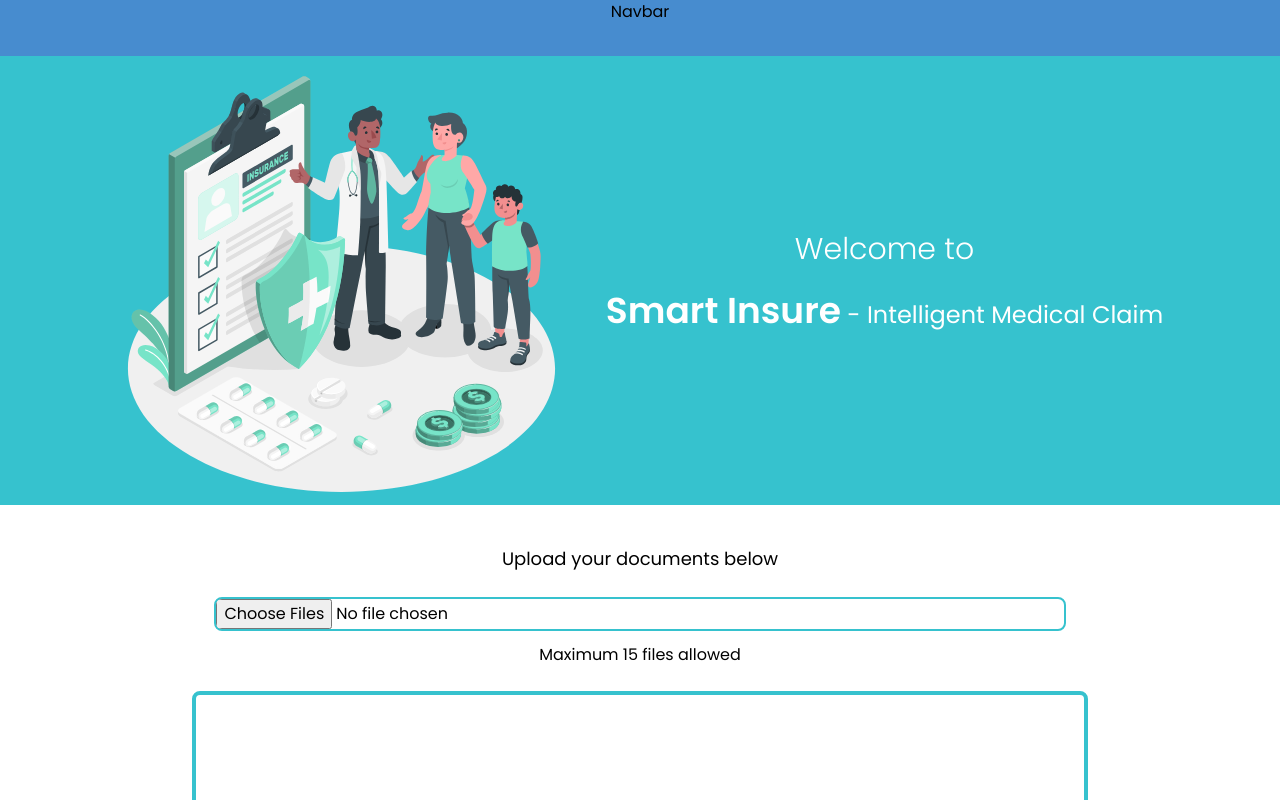
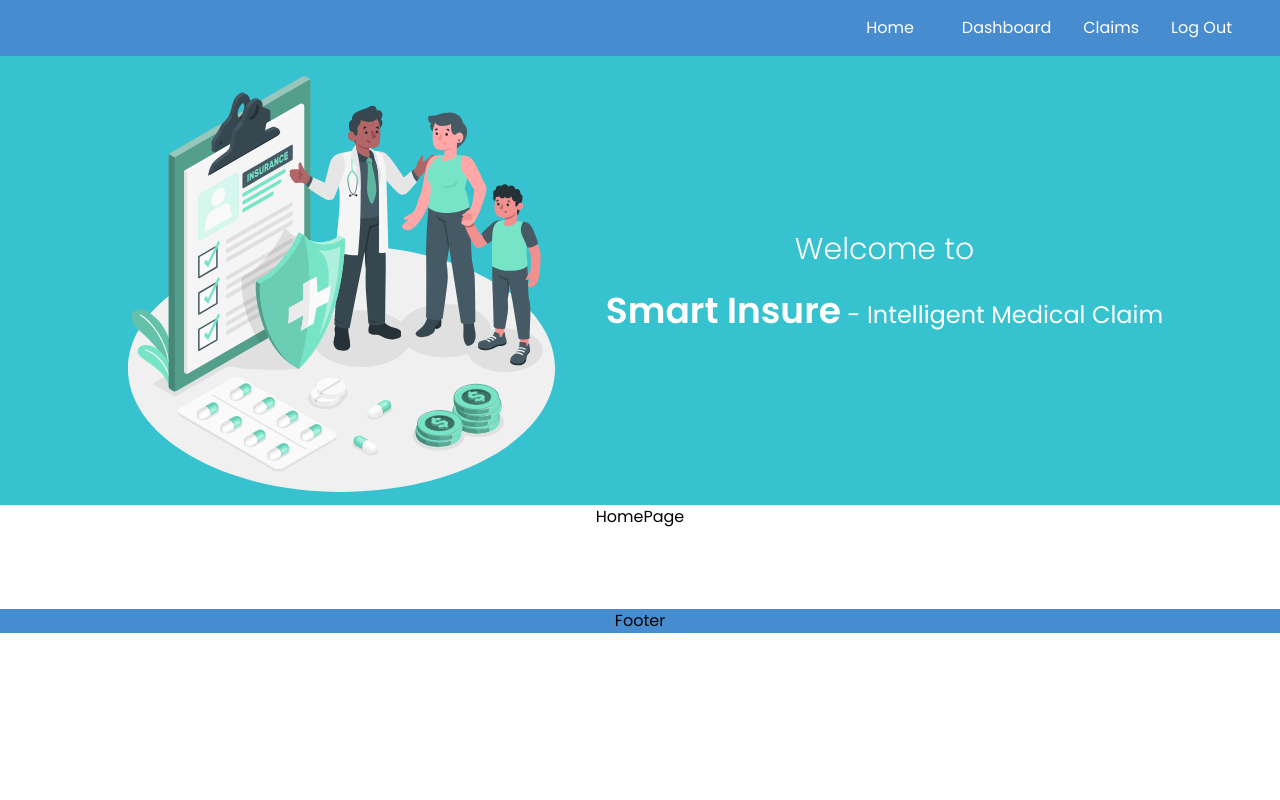
Before and after one commit to MDas08/smart-insure, a React (Create React App) app: page / in a window 1280 px wide. Shown: the top 800 px of the page. Built offline with nearby package versions, Linux system fonts and the light colour scheme.

Commit message:
added navbar

```diff
--- a/src/App.js
+++ b/src/App.js
@@ -4,6 +4,7 @@ import Hero from './components/Hero';
 import Navbar from './components/Navbar';
 import ClaimInit from './pages/claimInit';
 import DocUpload from './pages/docUpload';
+import HomePage from './pages/HomePage';
 import Login from  './pages/Login';
 import ReportPage from './pages/reportPage1';
 
@@ -12,8 +13,10 @@ function App() {
     <div className="App">
       <Navbar/>
       <Hero/>
+      <HomePage/>
+      {/* <Login/> */}
       {/* <ClaimInit/> */}
-      <DocUpload/>
+      {/* <DocUpload/> */}
       {/* <ReportPage/> */}
       <h2 className='mt-20 bg-color-blue'>Footer</h2>
     </div>
--- a/src/components/Navbar.jsx
+++ b/src/components/Navbar.jsx
@@ -2,7 +2,16 @@ import React from 'react'
 
 function Navbar() {
   return (
-    <div className='bg-color-blue h-14' >Navbar</div>
+    <div>
+    <div className='flex bg-color-blue h-14 justify-end' >
+      <ul className='flex flex-row justify-end text-white mr-8'>
+        <li><button className='py-4 px-8 bg-transparent hover:bg-color-dark '>Home</button></li>
+        <li><button className='p-4 bg-transparent hover:bg-color-dark '>Dashboard</button></li>
+        <li><button className='p-4 bg-transparent hover:bg-color-dark '>Claims</button></li>
+        <li><button className='p-4 bg-transparent hover:bg-color-dark '>Log Out</button></li>
+      </ul>
+    </div>
+    </div>
   )
 }
 
--- a/src/index.css
+++ b/src/index.css
@@ -15,9 +15,10 @@ code {
 }
 
 input{
-  width: 95%;
+  height: 150%;
   border-radius: 8px;
   border: 2px solid #36C2CE;
+  padding: 1%;
 }
 
 textarea{
--- /dev/null
+++ b/src/pages/HomePage.jsx
@@ -0,0 +1,9 @@
+import React from 'react'
+
+function HomePage() {
+  return (
+    <div>HomePage</div>
+  )
+}
+
+export default HomePage
--- a/src/pages/claimInit.jsx
+++ b/src/pages/claimInit.jsx
@@ -62,24 +62,24 @@ const ClaimInit = () => {
   return (
     <form onSubmit={submit}>
       <div className='flex justify-center items-center flex-col'>
-        <div id='title' className='text-2xl bg-color-turq rounded-2xl w-4/5 h-16 content-center my-6'>
+        <div id='title' className='text-2xl bg-color-turq rounded-2xl w-4/5 h-16 content-center mb-6 mt-20'>
           <h1 className='pl-6 text-left text-white'>Claim Initiation</h1>
         </div>
         <div className='flex md:flex-row flex-col w-4/5 justify-center items-center md:items-start space-y-4 md:space-y-0'>
-          <div className="flex flex-col w-11/12 space-y-4 md:mr-2">
+          <div className="flex flex-col w-11/12 space-y-4  md:mx-4 ">
             <label className='mr-auto'>Date of Admission</label>
             <input name="dateOfAdmission" type='date' onChange={handleParam}/>
             <label className='mr-auto'>Claim Description</label>
-            <textarea name="claimDescription" onChange={handleParam}/>
+            <textarea name="claimDescription" onChange={handleParam} className='h-60'/>
           </div>
-          <div className="flex flex-col w-11/12 space-y-4 md:mr-2">
+          <div className="flex flex-col w-11/12 space-y-4 md:mx-4">
             <label className='mr-auto'>Claim Amount</label>
             <input name="claimAmount" type='number' onChange={handleParam}/>
             <div className="relative">
               <button
                 id="dropdownDefaultButton"
                 data-dropdown-toggle="dropdown"
-                className="text-white bg-color-turq hover:bg-color-blue rounded-lg px-5 py-1.5 text-center inline-flex items-center w-11/12"
+                className="text-white bg-color-turq hover:bg-color-blue rounded-lg px-5 py-1.5 text-center inline-flex items-center md:mt-11 w-full"
                 type="button"
                 onClick={toggleDropdown}
               >
@@ -90,17 +90,17 @@ const ClaimInit = () => {
                   </svg></div>
               </button>
 
-              <div id="dropdown" className={`absolute ${isOpen ? 'block' : 'hidden'} bg-white divide-y divide-gray-100 rounded-lg shadow w-44 dark:bg-gray-700`}>
+              <div id="dropdown" className={`absolute ${isOpen ? 'block' : 'hidden'} bg-white divide-y divide-gray-100 rounded-lg shadow w-full dark:bg-gray-700`}>
                 <ul className="py-2 text-sm text-gray-700 dark:text-gray-200" aria-labelledby="dropdownDefaultButton">
                   <li>
-                    <a href="#" className="block px-4 py-2 hover:bg-gray-100 dark:hover:bg-gray-600 dark:hover:text-white">
+                    <button className="block px-4 py-2 hover:bg-gray-100 dark:hover:bg-gray-600 dark:hover:text-white w-full">
                       Cashless
-                    </a>
+                    </button>
                   </li>
                   <li>
-                    <a href="#" className="block px-4 py-2 hover:bg-gray-100 dark:hover:bg-gray-600 dark:hover:text-white">
+                    <button className="block px-4 py-2 hover:bg-gray-100 dark:hover:bg-gray-600 dark:hover:text-white w-full">
                       Reimbursement
-                    </a>
+                    </button>
                   </li>
                 </ul>
               </div>
@@ -108,11 +108,11 @@ const ClaimInit = () => {
           </div>
         </div>
 
-        <div id='title' className='text-2xl bg-color-turq rounded-2xl w-4/5 h-16 content-center my-6'>
+        <div id='title' className='text-2xl bg-color-turq rounded-2xl w-4/5 h-16 content-center mb-6 mt-20'>
           <h1 className='pl-6 text-left text-white'>Patient Details</h1>
         </div>
         <div className='flex md:flex-row flex-col w-4/5 justify-center items-center md:items-start space-y-4 md:space-y-0'>
-          <div className="flex flex-col w-11/12 space-y-4 md:mr-2">
+          <div className="flex flex-col w-11/12 space-y-4 md:mx-4">
             <label className='mr-auto'>Policy Number</label>
             <input name="policyNumber" type='number' onChange={handleParam}/>
             <label className='mr-auto'>Date of Birth</label>
@@ -120,7 +120,7 @@ const ClaimInit = () => {
             <label className='mr-auto'>Date of Intimation</label>
             <input name="dateOfIntimation" type='date' onChange={handleParam}/>
           </div>
-          <div className="flex flex-col w-11/12 space-y-4 md:mr-2">
+          <div className="flex flex-col w-11/12 space-y-4 md:mx-4">
             <label className='mr-auto'>Patient Name</label>
             <input name="patientName" type='text' onChange={handleParam}/>
             <label className='mr-auto'>Coverage Start Date</label>
@@ -129,22 +129,22 @@ const ClaimInit = () => {
           </div>
         </div>
 
-        <div id='title' className='text-2xl bg-color-turq rounded-2xl w-4/5 h-16 content-center my-6'>
+        <div id='title' className='text-2xl bg-color-turq rounded-2xl w-4/5 h-16 content-center mb-6 mt-20'>
           <h1 className='pl-6 text-left text-white'>Hospital Details</h1>
         </div>
         <div className='flex md:flex-row flex-col w-4/5 justify-center items-center md:items-start space-y-4 md:space-y-0'>
-          <div className="flex flex-col w-11/12 space-y-4 md:mr-2">
+          <div className="flex flex-col w-11/12 space-y-4 md:mx-4">
             <label className='mr-auto'>Hospital Name</label>
             <input name="hospitalName" type='text' onChange={handleParam}/>
             <label className='mr-auto'>Hospital City</label>
             <input name="hospitalCity" type='text' onChange={handleParam}/>
           </div>
-          <div className="flex flex-col w-11/12 space-y-4 md:mr-2">
+          <div className="flex flex-col w-11/12 space-y-4 md:mx-4">
             <label className='mr-auto'>Hospital Code</label>
             <input name="hospitalCode" type='number' onChange={handleParam}/>
           </div>
         </div>
-        <button type="submit" className='bg-color-turq text-white p-4 rounded-lg mt-5 hover:bg-color-blue'>Continue</button>
+        <button type="submit" className='bg-color-turq text-white p-4 rounded-lg mt-12 hover:bg-color-blue'>Continue</button>
 
       </div>
     </form>
```
